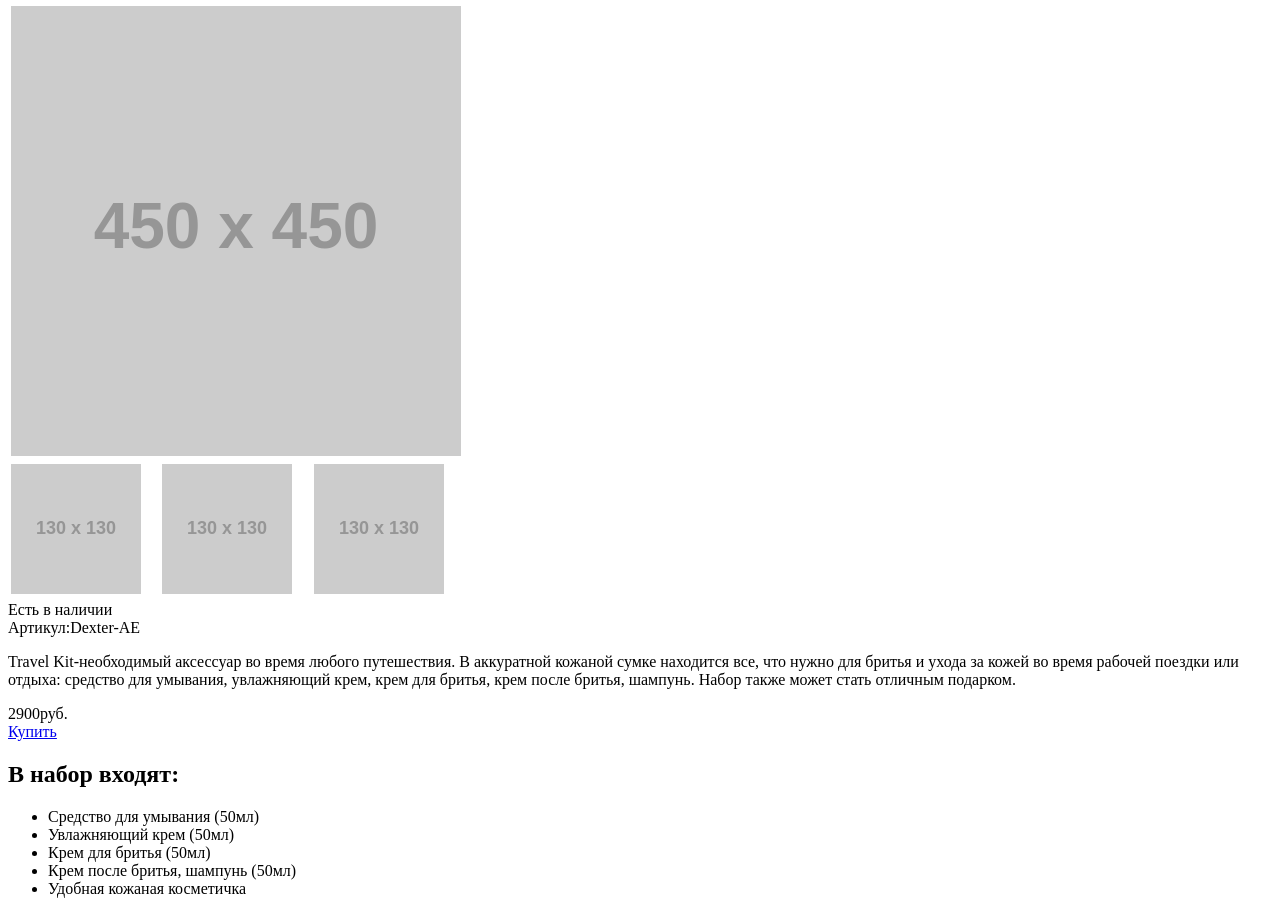
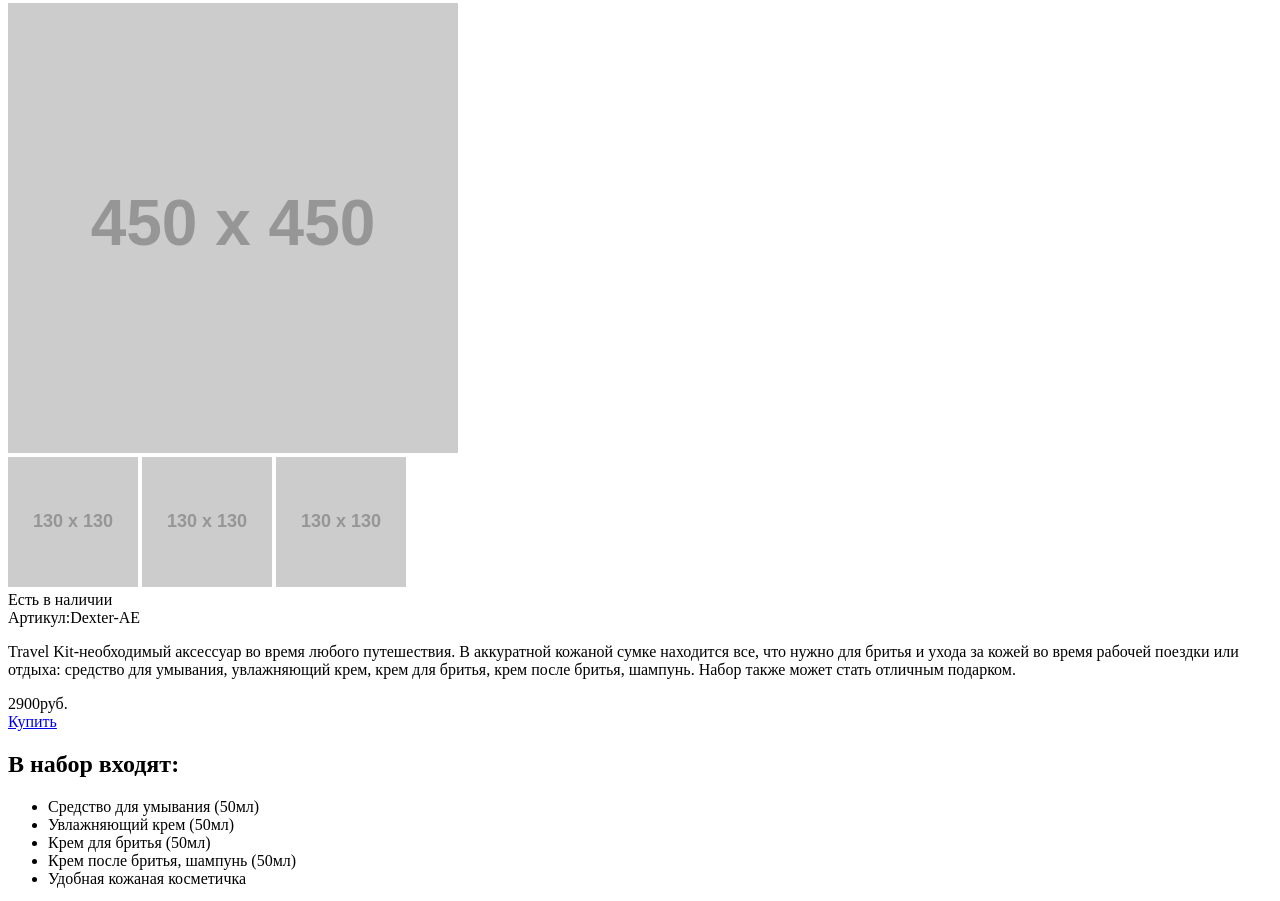
Before and after one commit to Barbarella68/194412-barbershop, a plain HTML site: page catalog-item.html in a window 1280 px wide. Shown: the part 359-1260 px from the top of the page. Drawn offline with Linux system fonts and the light colour scheme; placeholder pictures from the web are drawn by us.

Commit message:
убрала таблицу

```diff
--- a/catalog-item.html
+++ b/catalog-item.html
@@ -10,7 +10,7 @@
         <nav class="main-navigation">
           <ul>
             <li>
-              <img src="http://placehold.it/100x50">
+              <img src="http://placehold.it/100x50" alt="">
             </li>
             <li>
               <a href="#">Информация</a>
@@ -34,7 +34,7 @@
         </div>
       </div>
     </header>
-    <main class="container-item">                              <!--Основное содержание-->
+    <main class="item-container">                              <!--Основное содержание-->
       <h1>Набор для путешествий "Baxter of California"</h1>
       <div class="breadcrumbs">
         <ul>
@@ -44,26 +44,19 @@
           <li>Набор для путешествий "Baxter of California"</li>
         </ul>
       </div>
-      <table>
-        <div class="gallery-item">                    <!--блок картинок-->
-          <tr>
-            <td colspan="3">
-              <img src="http://placehold.it/450x450" alt="нет картинки">
-            </td>
-          </tr>
-          <tr>
-            <td><img src="http://placehold.it/130x130" alt="нет картинки">
-            </td>
-            <td><img src="http://placehold.it/130x130" alt="нет картинки">
-            </td>
-            <td><img src="http://placehold.it/130x130" alt="нет картинки">
-            </td>
-          </tr>
+      <div class="item-gallery">                   <!--блок картинок-->
+        <div class="main-img">
+        <img src="http://placehold.it/450x450" alt="нет картинки">
+        <div class="box-img">
+          <img src="http://placehold.it/130x130" alt="нет картинки">
+          <img src="http://placehold.it/130x130" alt="нет картинки">
+          <img src="http://placehold.it/130x130" alt="нет картинки">
         </div>
-      </table>
-      <div class="about-item">                     <!--описание товара-->
-        <div class="about-item-inform">Есть в наличии</div>
-        <div class="about-item-article">Артикул:Dexter-AE</div>
+        </div>
+      </div>
+      <div class="item-about">                     <!--описание товара-->
+        <div class="item-about-inform">Есть в наличии</div>
+        <div class="item-about-article">Артикул:Dexter-AE</div>
         <p>Travel Kit-необходимый аксессуар во время любого путешествия. В аккуратной кожаной сумке
         находится все, что нужно для бритья и ухода за кожей во время рабочей поездки или отдыха:
         средство для умывания, увлажняющий крем, крем для бритья, крем после бритья, шампунь. Набор также
@@ -82,6 +75,7 @@
         <li>Крем после бритья, шампунь (50мл)</li>
         <li>Удобная кожаная косметичка</li>
       </ul>
+    </main>
     <footer class="main-footer">     <!--футер-->
       <div class="container">
         <section class="footer-contacts">
```
